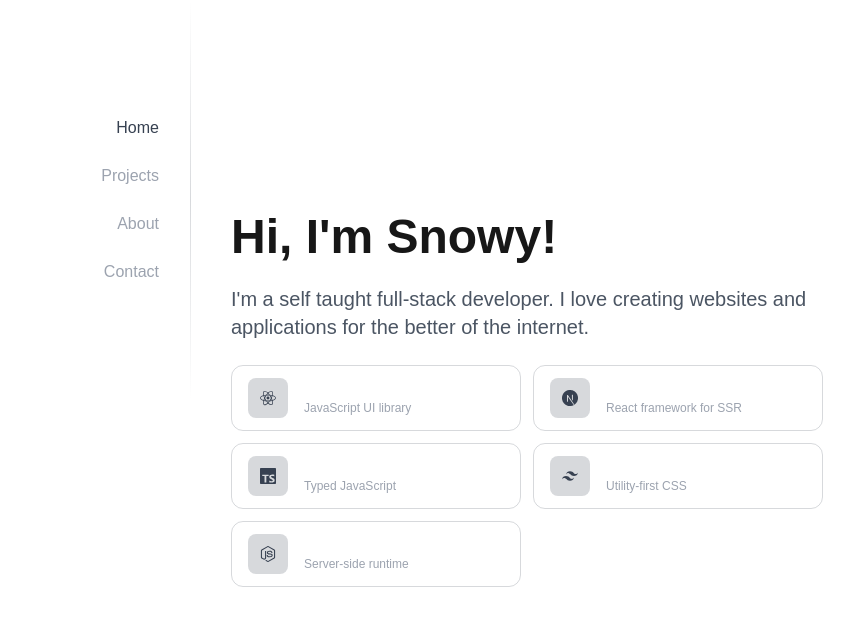
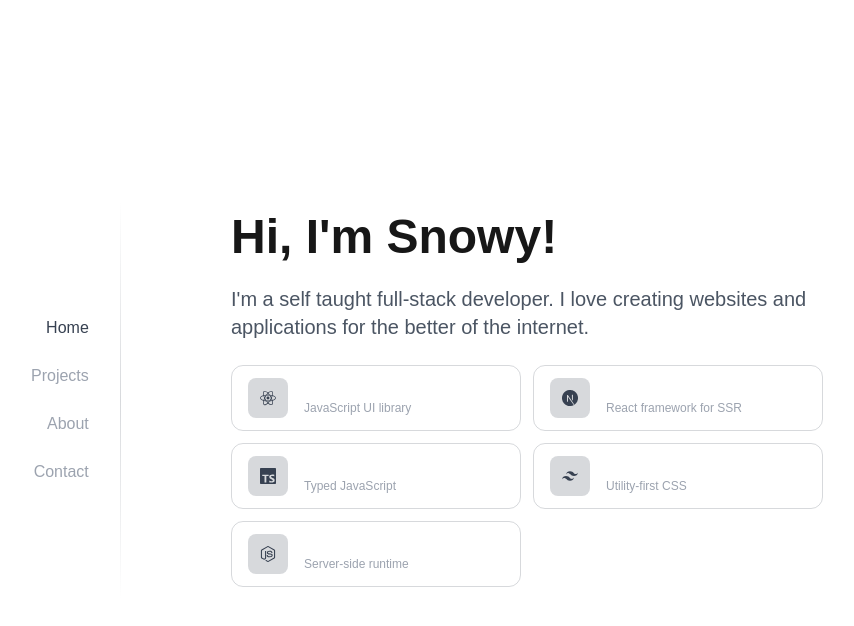
Before and after one commit to SSnowly/snowy_web, a Next.js app: page / in a window 1280 px wide. Shown: the top 626 px of the page, without its empty margins (193-1047 px from the left). Built offline with nearby package versions, Linux system fonts and the light colour scheme.

Commit message:
i accidently removed the classes aswell

```diff
--- a/app/components/Sidebar.tsx
+++ b/app/components/Sidebar.tsx
@@ -1,5 +1,6 @@
 "use client"
 import { usePathname } from "next/navigation";
+import { motion } from "framer-motion";
 
 export default function Sidebar() {
     const pathname = usePathname();
@@ -13,6 +14,7 @@ export default function Sidebar() {
 
     return (
         <div
+        className="w-48 h-full flex items-center"
         >
             <div className="relative h-[400px] flex items-center">
                 <div className="absolute right-0 w-[1px] h-full bg-gradient-to-b from-transparent via-gray-700/20 to-transparent" />
```
